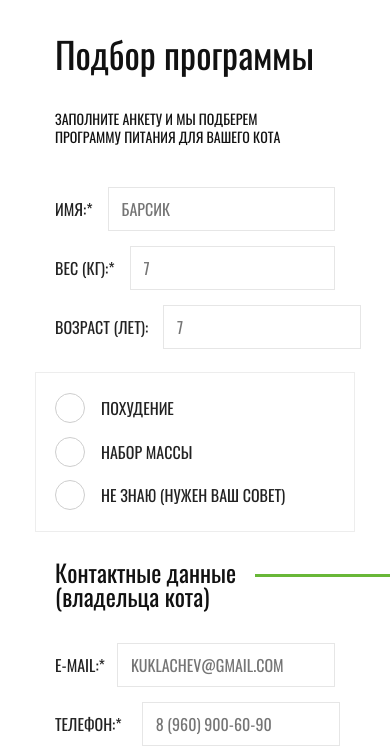
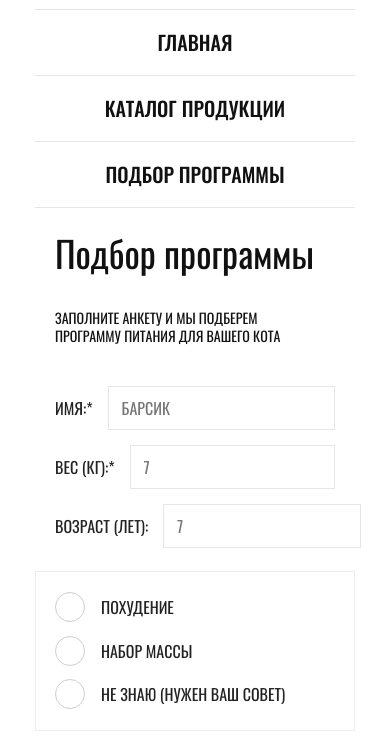
Before and after one commit to freeweball/622197-cat-energy-16, a website: page source/form.html in a window 390 px wide. Both pictures are taken after a click on the button "Открыть меню". Shown: the part 57-813 px from the top of the page. Drawn offline with nearby package versions, Linux system fonts and the light colour scheme; files that its build step writes are made by us from their sources.

Commit message:
Доработки

```diff
--- a/source/form.html
+++ b/source/form.html
@@ -17,7 +17,7 @@
         </picture>
       </a>
       <button class="page-header__toggle page-header__toggle--close" type="button">Открыть меню</button>
-    <nav class="main-nav main-nav--openedd main-nav--nojs">
+    <nav class="main-nav main-nav--open main-nav--nojs">
       <ul class="main-nav__list">
         <li class="main-nav__item">
           <a class="main-nav__link" href="index.html">Главная</a>
--- a/source/js/mobile-menu.js
+++ b/source/js/mobile-menu.js
@@ -3,18 +3,21 @@ var navToggle = document.querySelector('.page-header__toggle');
 
 navMain.classList.remove('main-nav--nojs');
 
-if (navToggle.classList.contains('page-header__toggle--close')) {
+if (navMain.classList.contains('main-nav--open')) {
+  navMain.classList.remove('main-nav--open');
+  navMain.classList.add('main-nav--closed');
   navToggle.classList.remove('page-header__toggle--close');
   navToggle.classList.add('page-header__toggle--open');
 }
 
 navToggle.addEventListener('click', function() {
-  if (navMain.classList.contains('main-nav--open')) {
+  if (navMain.classList.contains('main-nav--closed')) {
     navMain.classList.toggle('main-nav--closed');
-    navToggle.classList.toggle('page-header__toggle--close');
-
+    navToggle.classList.toggle('page-header__toggle--open');
+    navToggle.classList.add('page-header__toggle--close');
   } else {
     navMain.classList.toggle('main-nav--closed');
     navToggle.classList.toggle('page-header__toggle--close');
+    navToggle.classList.add('page-header__toggle--open');
   }
 });
--- a/source/less/blocks/page-header.less
+++ b/source/less/blocks/page-header.less
@@ -103,5 +103,8 @@
 
   background-image: url("../img/icon-close.svg");
   background-color: inherit;
-  // display: block;
+
+  @media (min-width: @tablet-width) {
+    display: none;
+  }
 }
```
